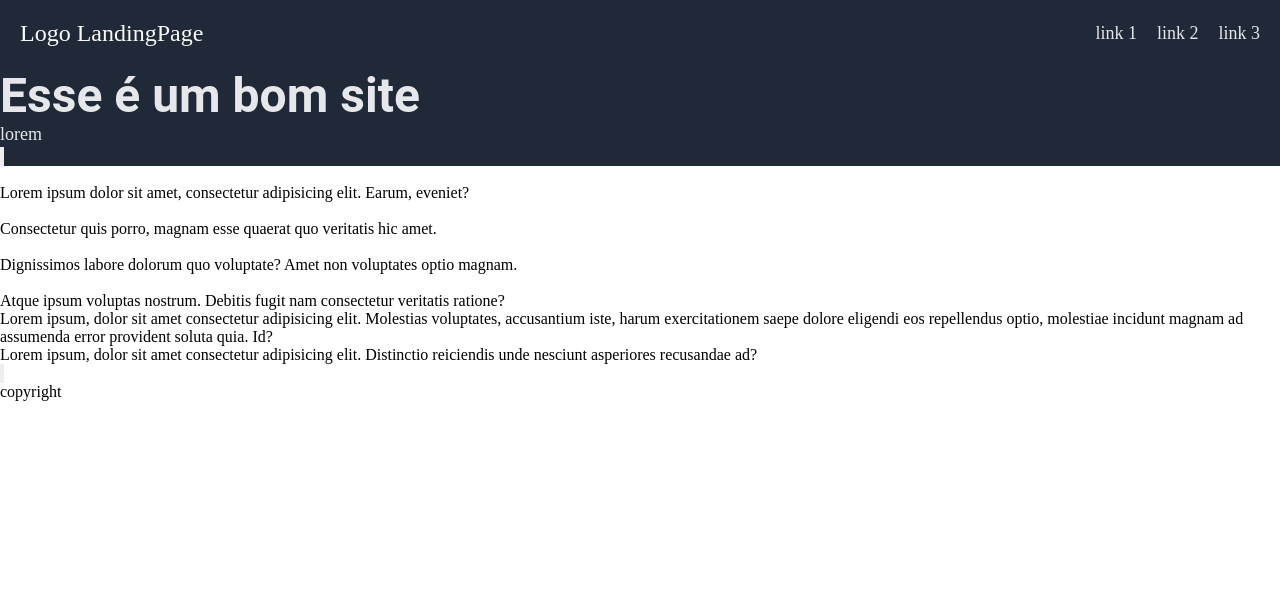
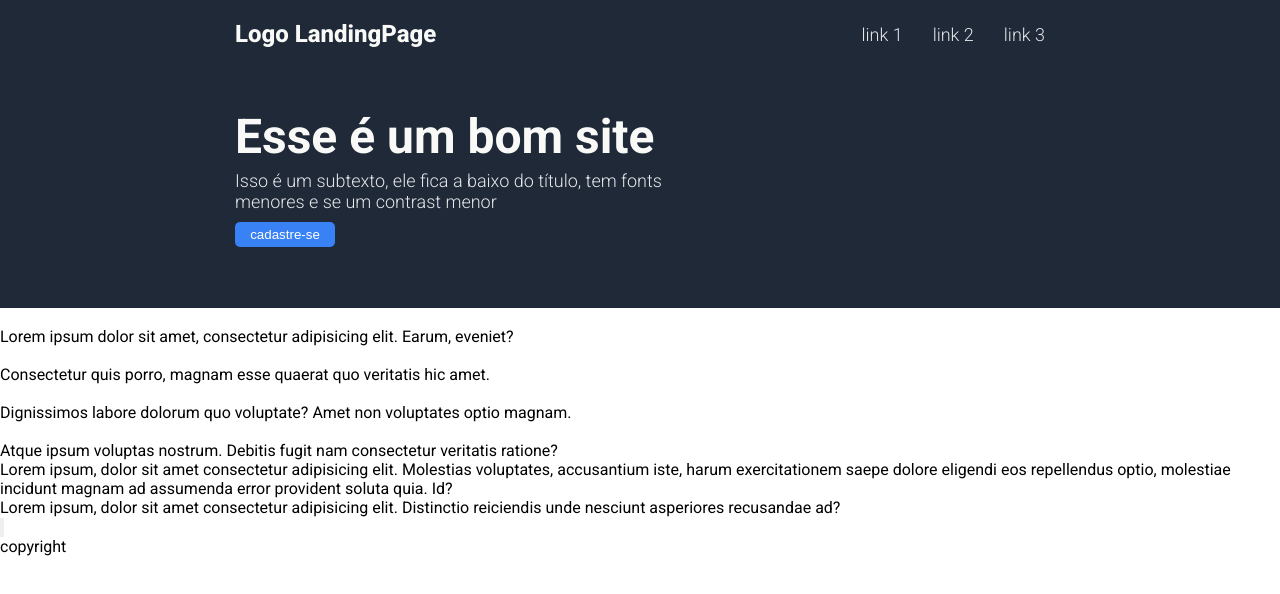
Before and after one commit to Marcos-Moreira5112/projeto_landing_page, a plain HTML site: page index.html in a window 1280 px wide. Drawn offline with Linux system fonts and the light colour scheme.

Commit message:
Terminei o cabeçalho

```diff
--- a/index.html
+++ b/index.html
@@ -4,6 +4,11 @@
     <meta charset="UTF-8">
     <meta name="viewport" content="width=device-width, initial-scale=1.0">
     <link rel="stylesheet" href="style.css">
+
+    <link rel="preconnect" href="https://fonts.googleapis.com">
+    <link rel="preconnect" href="https://fonts.gstatic.com" crossorigin>
+    <link href="https://fonts.googleapis.com/css2?family=Poppins:ital,wght@0,100;0,200;0,300;0,400;0,500;0,600;0,700;0,800;0,900;1,100;1,200;1,300;1,400;1,500;1,600;1,700;1,800;1,900&family=Roboto:ital,wght@0,100..900;1,100..900&display=swap" rel="stylesheet">
+
     <title>Document</title>
 </head>
 <body>
@@ -19,9 +24,11 @@
         </div>
 
         <div class="header-down">
-            <h1 class="titulo">Esse é um bom site</h1>
-            <p>lorem</p>
-            <input type="button" value="">
+            <div class="header-text">
+                <h1 class="titulo">Esse é um bom site</h1>
+                <p class="subtitulo">Isso é um subtexto, ele fica a baixo do título, tem fonts menores e se um contrast menor</p>
+                <input type="button" value="cadastre-se" class="btn-cadastre-se">
+            </div>
             <img src="" alt="">
         </div>
 
--- a/style.css
+++ b/style.css
@@ -9,14 +9,18 @@
 body {
     display: flex;
     flex-flow: column nowrap;
+    font-family: 'Roboto', sans-serif;
 }
 
 /* ------------------header area------------------ */
 
 header {
+    display: flex;
+    flex-flow: column nowrap;
     background-color: #1f2937;
     color: #e5e7eb;
     font-size: 18px;
+    font-weight: 300;
 }
 
 .header-up {
@@ -24,16 +28,19 @@ header {
     justify-content: space-between;
     align-items: center;
     padding: 20px;
+    margin: auto;
+    width: 850px;
 }
 
 .header-up > .logo {
     font-size: 24px;
+    font-weight: 800;
     color: #f9faf8;
 }
 
 .header-up ul {
     display: flex;
-    gap: 20px;
+    gap: 30px;
 }
 
 .header-up ul li {
@@ -45,6 +52,37 @@ header {
     color: #e5e7eb;
 }
 
+.header-up ul li a:hover {
+    text-decoration: underline;
+    color: #ffffff;
+}
+
+.header-down {
+    margin: auto;
+    width: 850px;
+    padding: 40px 0px;
+}
+
+.header-down .header-text {
+    display: flex;
+    width: 480px;
+    flex-flow: column wrap;
+    padding: 0px 20px;
+}
+
 .header-down .titulo {
     font: bold 48px "Roboto", sans-serif;
+    color: #f9faf8;
 }
+.header-down .subtitulo {
+    margin: 5px 0px 10px;
+}
+
+.header-down .btn-cadastre-se {
+    padding: 5px;
+    width: 100px;
+    background-color: #3882f6;
+    color: white;
+    border: none;
+    border-radius: 5px;
+}
```
Also changed, not shown: imagens/imagem-header.jpg (added).
